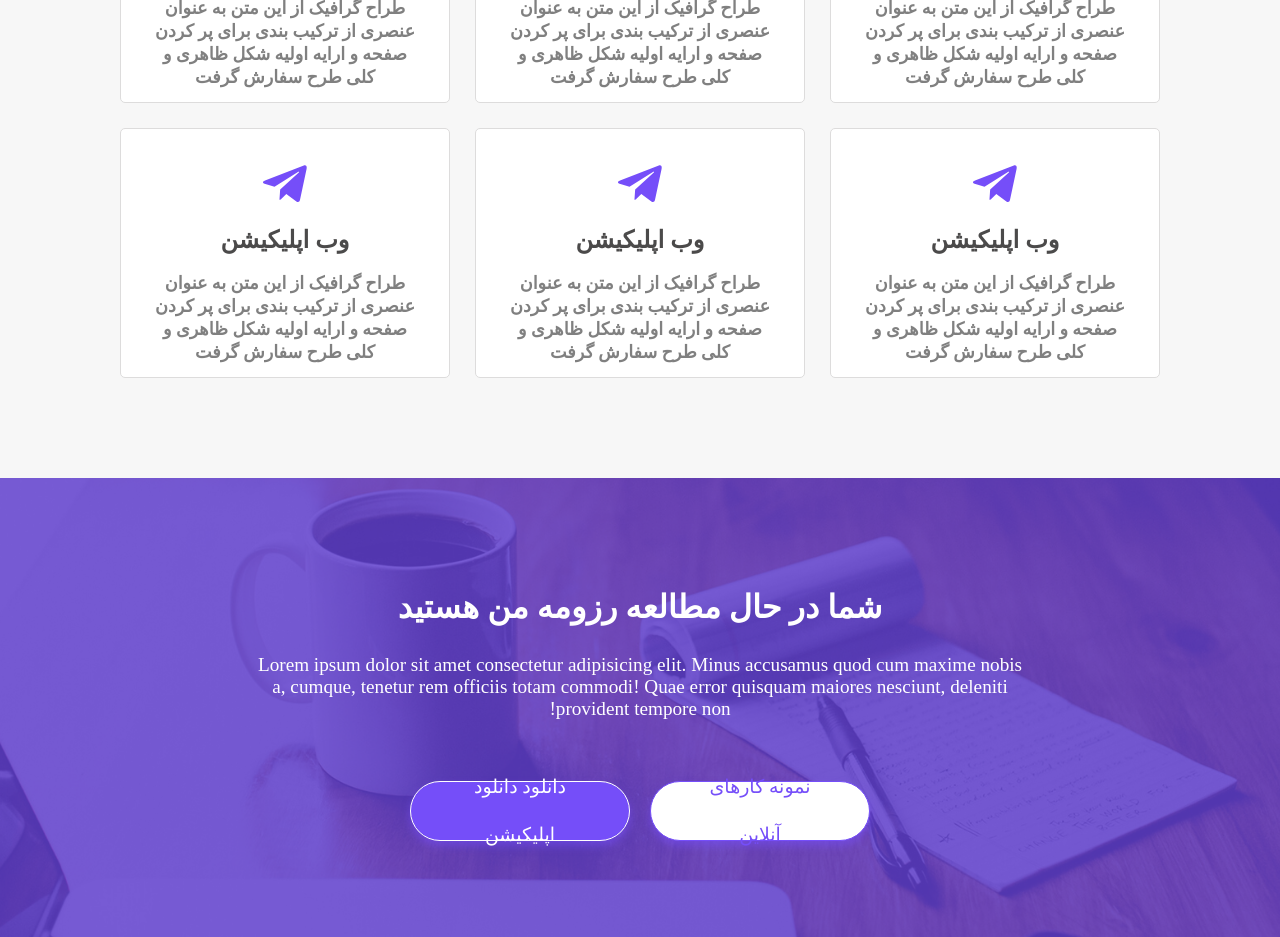
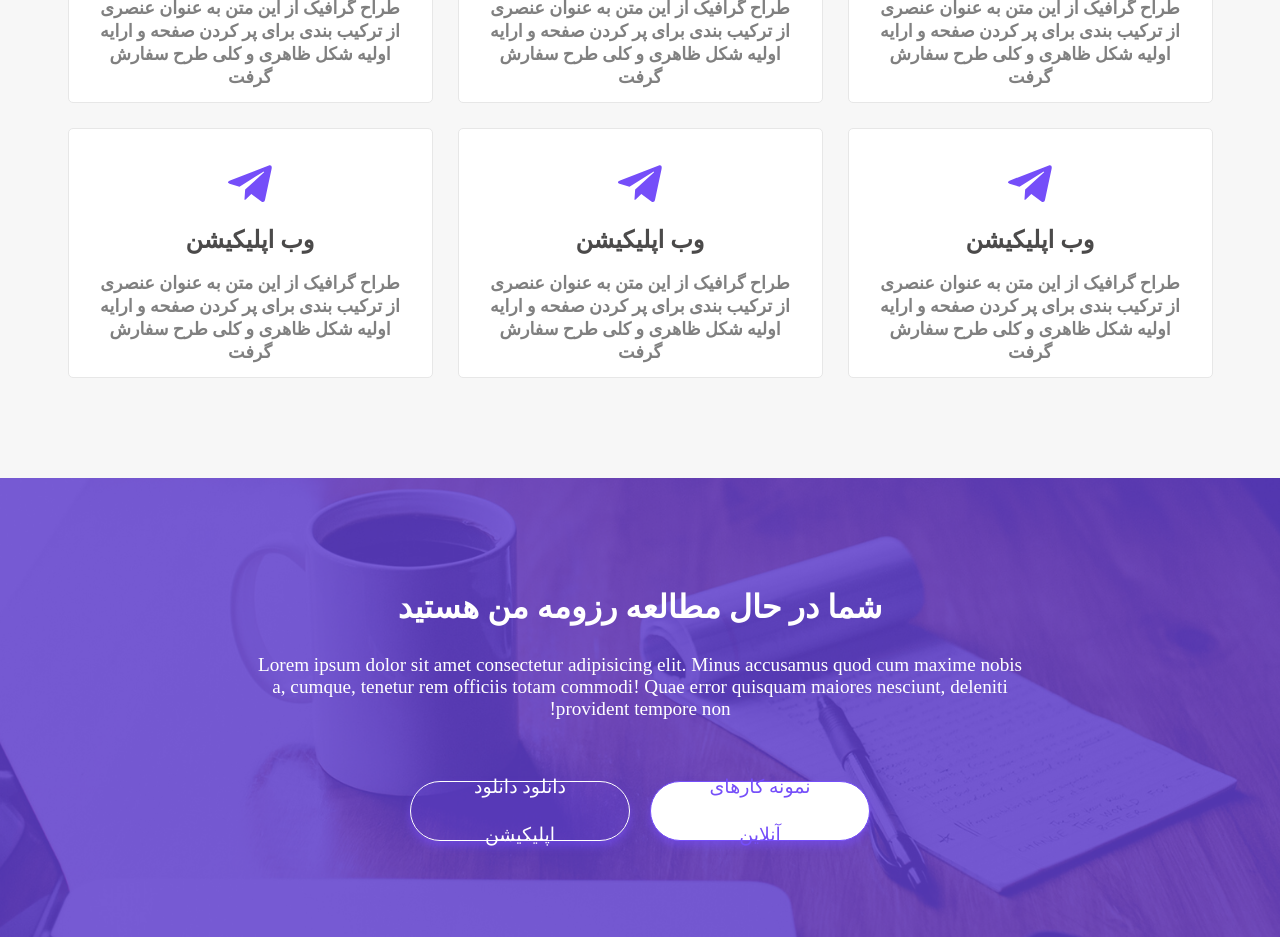
Before and after one commit to Mousavi-69/Resumes, a Vue app: page / in a window 1280 px wide. Shown: the part 1820-2757 px from the top of the page. Built offline with nearby package versions, Linux system fonts and the light colour scheme.

Commit message:
hot fix - Design

```diff
--- a/src/components/Header.vue
+++ b/src/components/Header.vue
@@ -16,7 +16,7 @@
 </template>
 <style scoped lang="scss">
 .header {
-  height: 110px;
+  height: 100px;
   display: flex;
   align-items: center;
   justify-content: space-between;
@@ -29,7 +29,6 @@
     height: 145%;
     cursor: pointer;
     margin-top: -10px;
-    margin-left: 200px;
   }
   .list {
     display: flex;
--- a/src/components/MyService.vue
+++ b/src/components/MyService.vue
@@ -46,7 +46,7 @@ import ServiceComponent from "./ServiceComponent.vue";
 <style scoped lang="scss">
 .container {
   background-color: #f7f7f7;
-  padding:50px 40px 100px 40px ;
+  padding:50px 0px 100px 0px ;
 ;
   text-align: center;
   box-sizing: border-box;
--- a/src/components/SectionResume.vue
+++ b/src/components/SectionResume.vue
@@ -29,9 +29,9 @@ import buttonVue from "./Button.vue";
           :height-btn="60"
           :text="'دانلود دانلود اپلیکیشن'"
           :id="'#'"
-          :bg-color="'#754ef9'"
+          :bg-color="'rgba(117, 78, 249, 0.1)'"
           :text-color="'white'"
-          :hover-bg-color="'rgba(255, 255, 255, 0.322)'"
+          :hover-bg-color="'rgba(255, 255, 255, 0.4)'"
           :hover-text-color="'white'"
           :border-color="'white'"
         ></buttonVue>
--- a/src/components/ServiceComponent.vue
+++ b/src/components/ServiceComponent.vue
@@ -18,12 +18,12 @@ const props = defineProps<{
 </template>
 <style scoped lang="scss">
 .container {
-  width: 330px;
+  width: 365px;
   height: 250px;
   padding:30px !important;
   background-color: rgb(255, 255, 255) !important;
   border-radius: 5px;
-  border: 1px solid #dddcdc;
+  border: 1px solid #e7e7e7;
   box-sizing: border-box;
 
   .icon {
```
